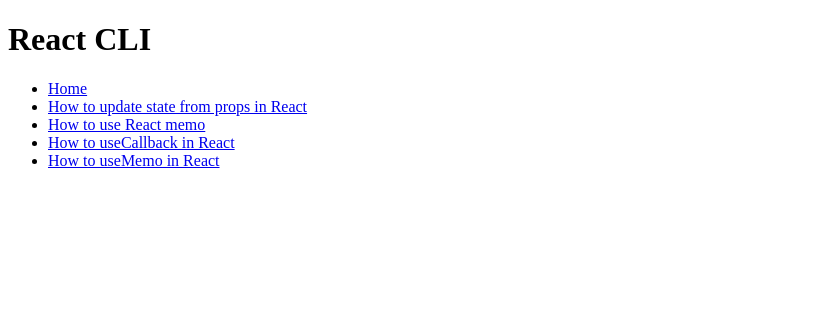
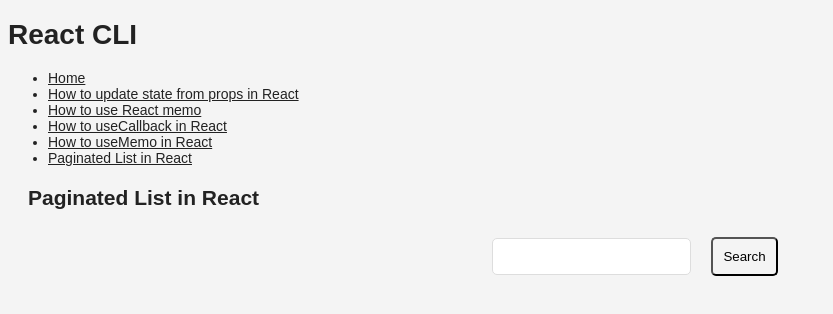
Before and after one commit to Cameron812/webpack5-react18-cli, a React app: page /paginated-list in a window 1280 px wide. Shown: the top 314 px of the page, without its empty margins (0-833 px from the left). Built offline with nearby package versions, Linux system fonts and the light colour scheme.

Commit message:
feat: add pagedlist

```diff
--- a/src/App.jsx
+++ b/src/App.jsx
@@ -16,6 +16,9 @@
 const UseMemo = lazy(() =>
   import(/* webpackChunkName: 'use-memo' */ './pages/UseMemo')
 );
+const PaginatedList = lazy(() =>
+  import(/* webpackChunkName: 'paginated-list' */ './pages/PaginatedList')
+);
 function App() {
   return (
     <AuthProvider>
@@ -25,6 +28,7 @@
         <Routes>
           <Route index element={<Home />} />
           <Route path="/home" element={<Home />} />
+          <Route path="/paginated-list" element={<PaginatedList />} />
           <Route
             path="/derive-state-props"
             element={
--- /dev/null
+++ b/src/HOCs/index.js
@@ -0,0 +1,2 @@
+export { withLoading } from './withLoading';
+export { withPaginated } from './withPaginated';
--- /dev/null
+++ b/src/HOCs/withLoading.jsx
@@ -0,0 +1,12 @@
+import React from 'react';
+
+export const withLoading = (Component) => (props) => {
+  return (
+    <div>
+      <Component {...props} />
+      <div className="interactions">
+        {props.isLoading && <span>Loading...</span>}
+      </div>
+    </div>
+  );
+};
--- /dev/null
+++ b/src/HOCs/withPaginated.jsx
@@ -0,0 +1,16 @@
+import React from 'react';
+
+export const withPaginated = (Component) => (props) =>
+  (
+    <div>
+      <Component {...props} />
+
+      <div className="interactions">
+        {props.page !== null && !props.isLoading && (
+          <button type="button" onClick={props.onPaginatedSearch}>
+            More
+          </button>
+        )}
+      </div>
+    </div>
+  );
--- a/src/components/Navigator/index.jsx
+++ b/src/components/Navigator/index.jsx
@@ -30,6 +30,9 @@
         <li>
           <Link to="/usememo-hook">How to useMemo in React</Link>
         </li>
+        <li>
+          <Link to="/paginated-list">Paginated List in React</Link>
+        </li>
       </ul>
     </div>
   );
--- /dev/null
+++ b/src/index.css
@@ -0,0 +1,8 @@
+body {
+  color: #222;
+  background: #f4f4f4;
+  font: 400 14px CoreSans, Arial, sans-serif;
+}
+*:focus {
+  outline: none;
+}
--- a/src/index.js
+++ b/src/index.js
@@ -2,7 +2,7 @@
 import ReactDOM from 'react-dom/client';
 import { BrowserRouter } from 'react-router-dom';
 import App from './App';
-
+import './index.css';
 const root = ReactDOM.createRoot(document.getElementById('app'));
 root.render(
   <BrowserRouter>
--- /dev/null
+++ b/src/pages/PaginatedList/index.jsx
@@ -0,0 +1,82 @@
+import React from 'react';
+import { withLoading, withPaginated } from '../../HOCs';
+import './index.less';
+
+const getHackerNewsUrl = (value, page) =>
+  `https://hn.algolia.com/api/v1/search?query=${value}&page=${page}&hitsPerPage=5`;
+
+const applyUpdateResult = (result) => (prevState) => ({
+  hits: [...prevState.hits, ...result.hits],
+  page: result.page,
+  isLoading: false
+});
+
+const applySetResult = (result) => ({
+  hits: result.hits,
+  page: result.page,
+  isLoading: false
+});
+
+export default function PaginatedList() {
+  const [text, setText] = React.useState('');
+  const [list, setList] = React.useState({
+    hits: [],
+    page: null,
+    isLoading: false
+  });
+
+  const handleTextChange = (e) => {
+    setText(e.target.value);
+  };
+
+  const onInitialSearch = (e) => {
+    e.preventDefault();
+    if (text === '') return;
+    fetchStories(text, 0);
+  };
+
+  const onPaginatedSearch = () => {
+    fetchStories(text, list.page + 1);
+  };
+
+  const fetchStories = (value, page) => {
+    setList({ ...list, isLoading: true });
+    fetch(getHackerNewsUrl(value, page))
+      .then((response) => response.json())
+      .then((result) => onSetResult(result, page));
+  };
+  const onSetResult = (result, page) =>
+    page === 0
+      ? setList(applySetResult(result))
+      : setList(applyUpdateResult(result));
+
+  return (
+    <div className="page">
+      <h2>Paginated List in React </h2>
+      <div className="interactions">
+        <form onSubmit={onInitialSearch}>
+          <input type="text" value={text} onChange={handleTextChange} />
+          <button type="submit">Search</button>
+        </form>
+      </div>
+
+      <ListWithLoadingWithPaginated
+        list={list.hits}
+        page={list.page}
+        isLoading={list.isLoading}
+        onPaginatedSearch={onPaginatedSearch}
+      />
+    </div>
+  );
+}
+const List = ({ list }) => (
+  <div className="list">
+    {list.map((item) => (
+      <div className="list-row" key={item.objectID}>
+        <a href={item.url}>{item.title}</a>
+      </div>
+    ))}
+  </div>
+);
+
+const ListWithLoadingWithPaginated = withLoading(withPaginated(List));
--- /dev/null
+++ b/src/pages/PaginatedList/index.less
@@ -0,0 +1,41 @@
+.page {
+  margin: 20px;
+}
+
+.interactions {
+  text-align: center;
+  button {
+    padding: 10px;
+    margin: 10px;
+    border-radius: 5px;
+    background: transparent;
+    cursor: pointer;
+  }
+  input {
+    padding: 10px;
+    border-radius: 5px;
+    outline: none;
+    margin-right: 10px;
+    border: 1px solid #dddddd;
+  }
+}
+
+.list {
+  margin: 20px 0;
+  .list-row {
+    display: flex;
+    line-height: 24px;
+    white-space: nowrap;
+    margin: 10px 0;
+    padding: 10px;
+    background: #ffffff;
+    border: 1px solid #e3e3e3;
+  }
+}
+
+a {
+  color: #222;
+  &:hover {
+    text-decoration: underline;
+  }
+}
```
